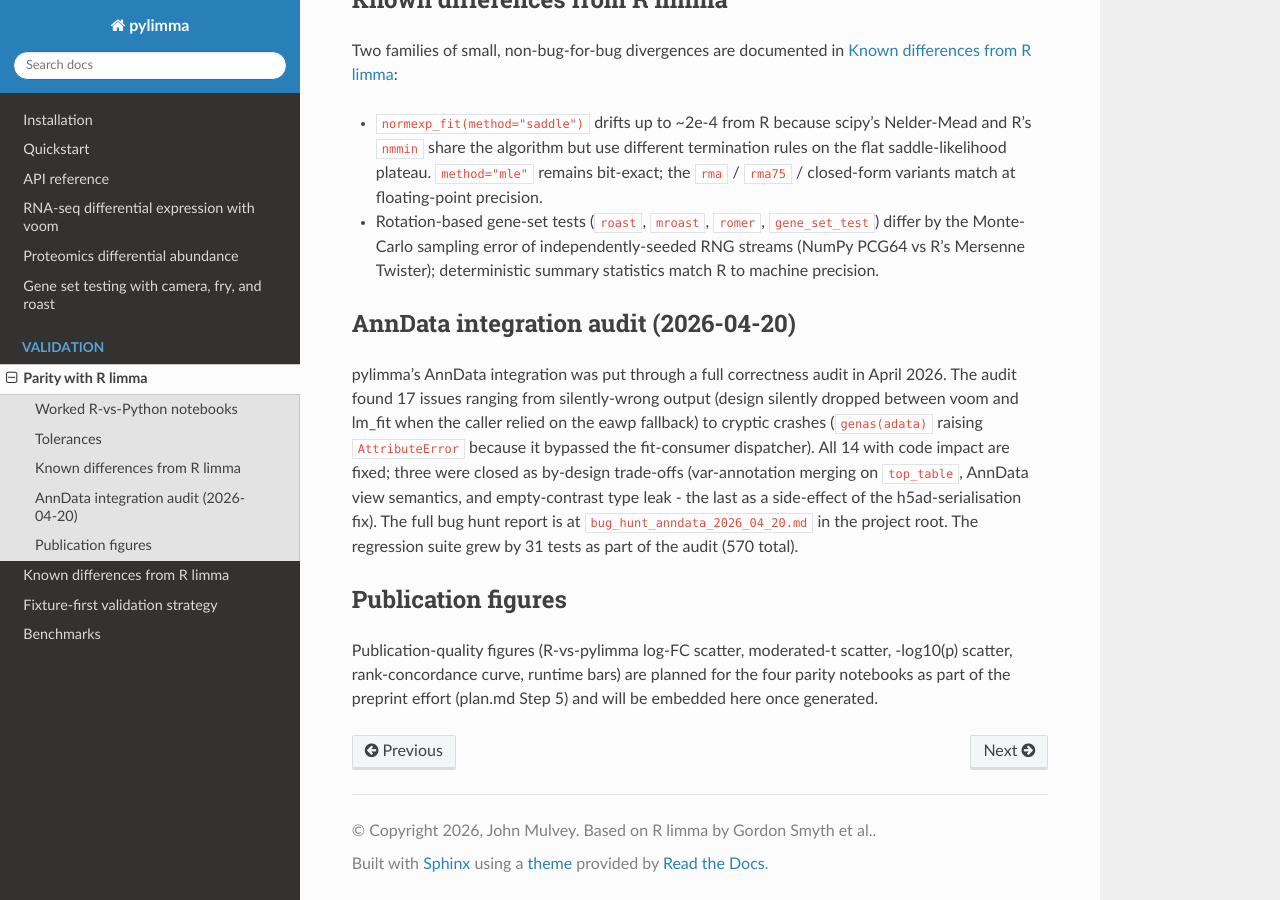
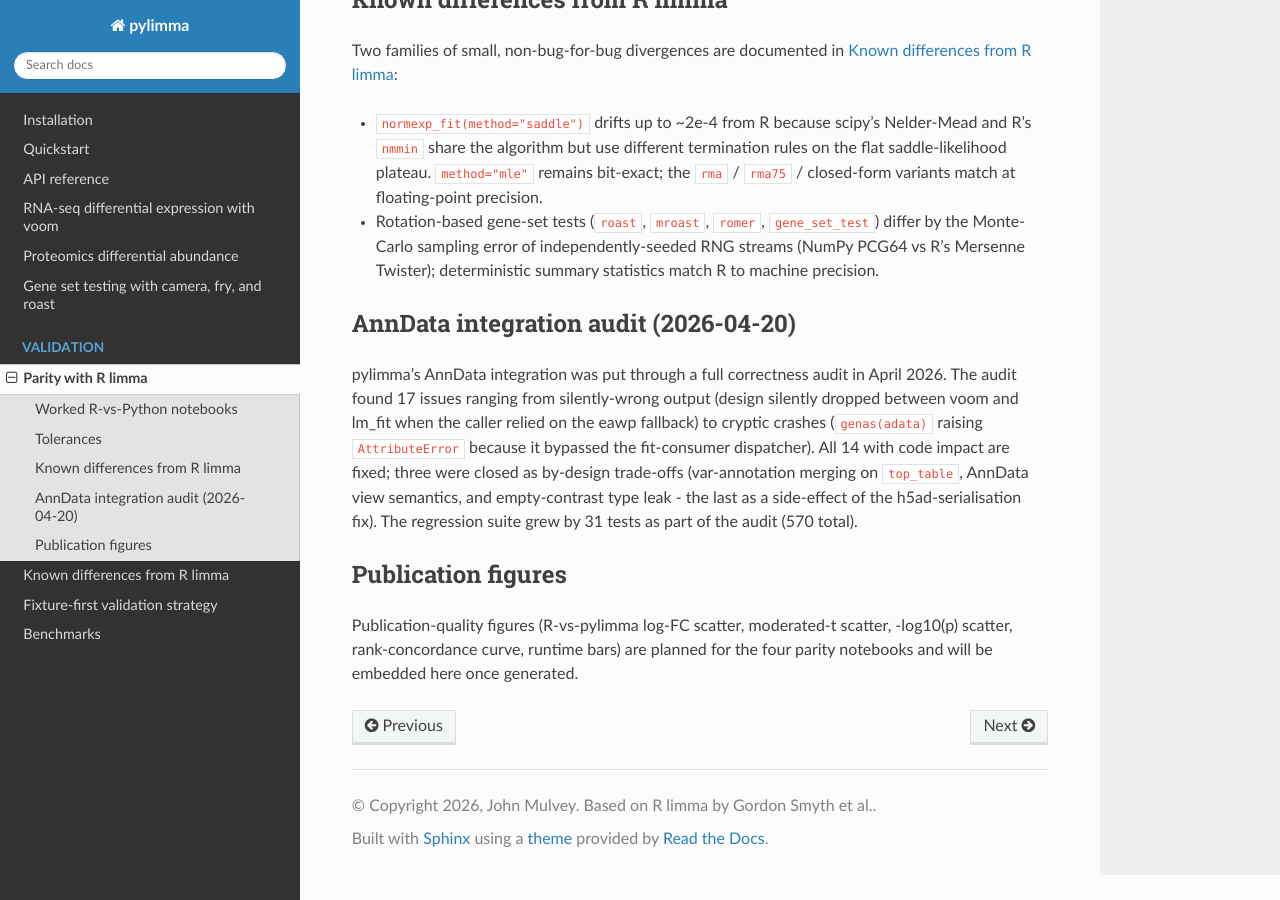
Before and after one commit to john-mulvey/pylimma, a Sphinx documentation site: the page built from docs/validation/parity_report.rst, in a window 1280 px wide and 900 px high, scrolled down 1023 px. Built offline with Sphinx 7.4.7 and the Read the Docs theme 3.1.0, drawn with Linux system fonts in a browser that asks for light colours; pages that are not in the unit, such as notebooks, are missing from menus.

Commit message:
Tidy audit references in docs and test docstrings
Minor cleanup: remove references to internal audit-process artefacts
(audits/*.md report paths, bug_hunt_*.md filenames, plan.md step
numbers) that aren't part of the published project. Heading underline
length fix in known_differences.rst. Class rename
TestChooseLowessSpanRParity -> TestChooseLowessSpanPublicAPI to
reflect what the test actually covers.

No behavioural changes.

```diff
--- a/docs/validation/known_differences.rst
+++ b/docs/validation/known_differences.rst
@@ -40,7 +40,7 @@ point on the flat saddle-likelihood plateau.
 better.
 
 normalize_vsn output drifts up to ~2.4e-4 from R/vsn 3.66.0
-~~~~~~~~~~~~~~~~~~~~~~~~~~~~~~~~~~~~~~~~~~~~~~~~~~~~~~~~~~
+~~~~~~~~~~~~~~~~~~~~~~~~~~~~~~~~~~~~~~~~~~~~~~~~~~~~~~~~~~~
 
 ``normalize_vsn`` matches R's ``normalizeVSN`` (which delegates to
 the Bioconductor ``vsn`` package) within ``rtol ~2.4e-4``. The
--- a/docs/validation/parity_report.rst
+++ b/docs/validation/parity_report.rst
@@ -75,8 +75,7 @@ bypassed the fit-consumer dispatcher). All 14 with code impact are
 fixed; three were closed as by-design trade-offs (var-annotation
 merging on ``top_table``, AnnData view semantics, and empty-contrast
 type leak - the last as a side-effect of the h5ad-serialisation
-fix). The full bug hunt report is at ``bug_hunt_anndata_2026_04_20.md``
-in the project root. The regression suite grew by 31 tests as part
+fix). The regression suite grew by 31 tests as part
 of the audit (570 total).
 
 Publication figures
@@ -84,5 +83,5 @@ Publication figures
 
 Publication-quality figures (R-vs-pylimma log-FC scatter, moderated-t
 scatter, -log10(p) scatter, rank-concordance curve, runtime bars) are
-planned for the four parity notebooks as part of the preprint effort
-(plan.md Step 5) and will be embedded here once generated.
+planned for the four parity notebooks and will be embedded here once
+generated.
```
Also changed, not shown: data/DATA_PROVENANCE.md (+1 -2 lines), 3 other files.
